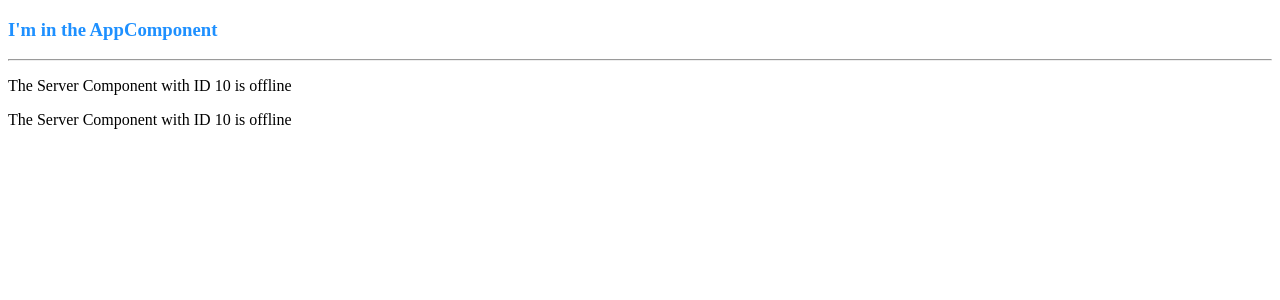
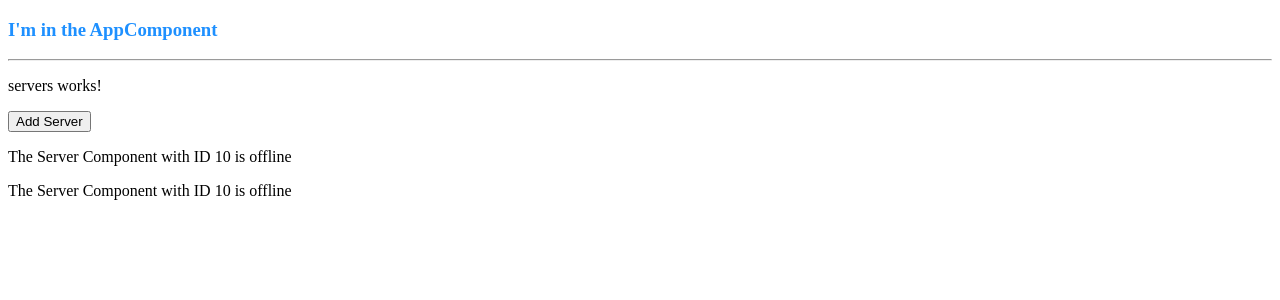
Before and after one commit to tugcebayri/AngularLecture-2, an Angular app: page / in a window 1280 px wide. Shown: the top 300 px of the page. Built offline with nearby package versions, Linux system fonts and the light colour scheme.

Commit message:
property binding

```diff
--- a/src/app/servers/servers.component.html
+++ b/src/app/servers/servers.component.html
@@ -1,3 +1,4 @@
 <p>servers works!</p>
+<button class="btn btn-primary" [disabled]="!allowNewServer" >Add Server</button>
 <app-server></app-server>
 <app-server></app-server>
--- a/src/app/servers/servers.component.ts
+++ b/src/app/servers/servers.component.ts
@@ -4,14 +4,20 @@
   selector: 'app-servers',
   // selector: '[app-servers]',
   // selector: '.app-servers',
-  template: `
-    <app-server></app-server>
-    <app-server></app-server>`,
+  // template: `
+  //   <app-server></app-server>
+  //   <app-server></app-server>`,
+  templateUrl: './servers.component.html',
   styleUrls: ['./servers.component.css']
 })
 export class ServersComponent implements OnInit {
+  allowNewServer = false;
 
-  constructor() { }
+  constructor() {
+    setTimeout(()  => {
+      this.allowNewServer = true;
+    }, 2000);
+  }
 
   ngOnInit(): void {
   }
```
